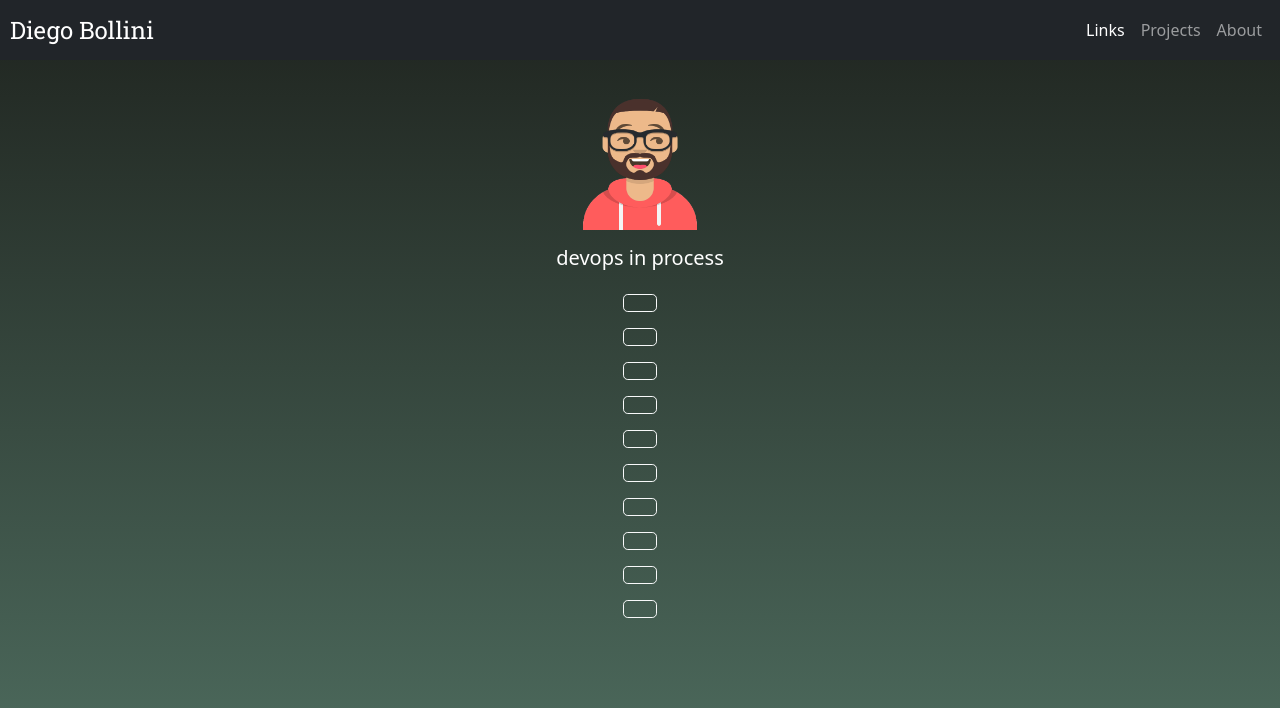
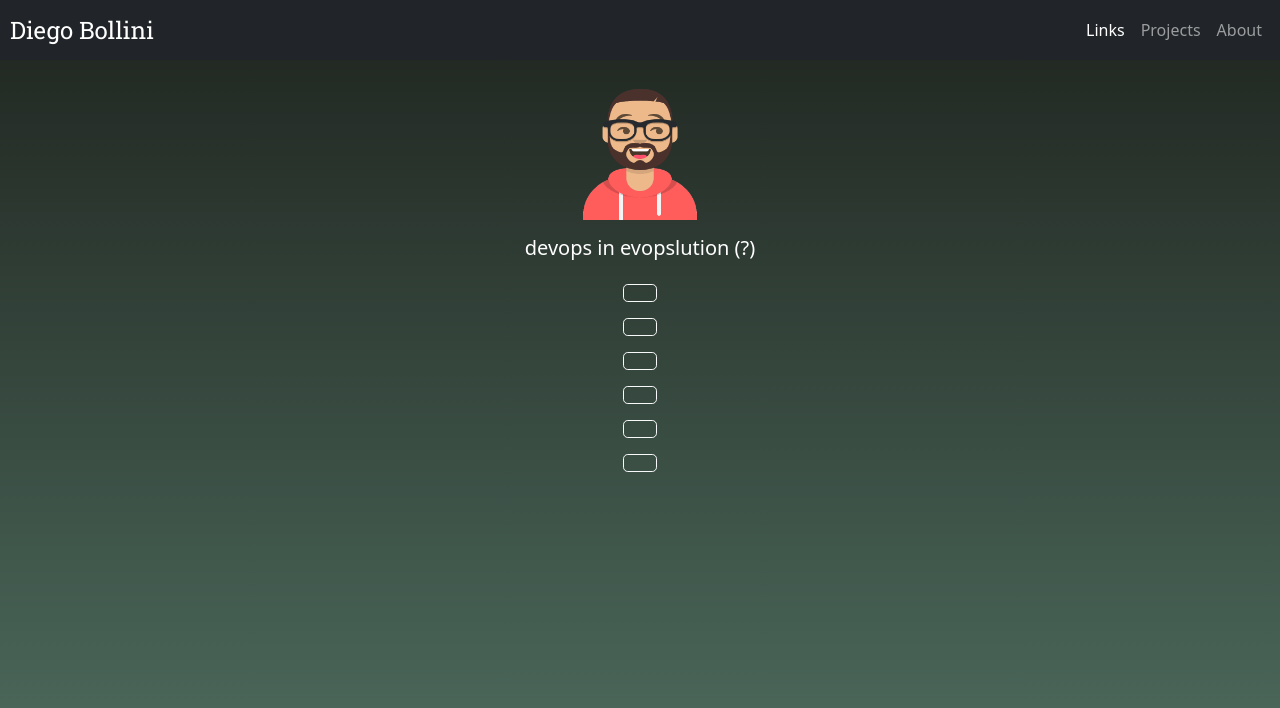
Before and after one commit to diegobollini/personal-portfolio, a React (Create React App) app: page / in a window 1280 px wide. Shown: the top 708 px of the page. Built offline with nearby package versions, Linux system fonts and the light colour scheme.

Commit message:
new icons in links

```diff
--- a/src/components/LinkButton.js
+++ b/src/components/LinkButton.js
@@ -2,40 +2,28 @@ import React, { useEffect, useState } from "react";
 import { Button } from "react-bootstrap";
 import { Icon } from "@iconify/react";
 import "./WidthLimit.scss";
-import googledriveIcon from "@iconify/icons-simple-icons/googledrive";
-import googlesearchconsoleIcon from "@iconify/icons-simple-icons/googlesearchconsole";
-import statuspageIcon from "@iconify/icons-simple-icons/statuspage";
-import helpdeskIcon from "@iconify/icons-simple-icons/helpdesk";
-import pcgamingwikiIcon from "@iconify/icons-simple-icons/pcgamingwiki";
-import slackIcon from "@iconify/icons-simple-icons/slack";
-import photocrowdIcon from "@iconify/icons-simple-icons/photocrowd";
 import githubIcon from "@iconify/icons-simple-icons/github";
 import gitlabIcon from "@iconify/icons-simple-icons/gitlab";
+import twitterIcon from "@iconify/icons-simple-icons/twitter";
+import linkedinIcon from "@iconify/icons-simple-icons/linkedin";
 import starshipIcon from "@iconify/icons-simple-icons/starship";
+import reactIcon from "@iconify/icons-simple-icons/react";
 
 const LinkButton = (props) => {
   const [icon, setIcon] = useState("");
   useEffect(() => {
-    if (props.link.includes("presentation")) {
-      setIcon(<Icon icon={googledriveIcon} />);
-    } else if (props.link.includes("sites")) {
-      setIcon(<Icon icon={googlesearchconsoleIcon} />);
-    } else if (props.link.includes("stats")) {
-      setIcon(<Icon icon={statuspageIcon} />);
-    } else if (props.link.includes("helpdesk")) {
-      setIcon(<Icon icon={helpdeskIcon} />);
-    } else if (props.link.includes("menu")) {
-      setIcon(<Icon icon={pcgamingwikiIcon} />);
-    } else if (props.link.includes("nubeadhoc")) {
-      setIcon(<Icon icon={photocrowdIcon} />);
-    } else if (props.link.includes("slack")) {
-      setIcon(<Icon icon={slackIcon} />);
+    if (props.link.includes("polywork")) {
+      setIcon(<Icon icon={starshipIcon} />);
+    } else if (props.link.includes("portfolio")) {
+      setIcon(<Icon icon={reactIcon} />);
     } else if (props.link.includes("github")) {
       setIcon(<Icon icon={githubIcon} />);
     } else if (props.link.includes("gitlab")) {
       setIcon(<Icon icon={gitlabIcon} />);
-    } else if (props.link.includes("ciber")) {
-      setIcon(<Icon icon={starshipIcon} />);
+    } else if (props.link.includes("twitter")) {
+      setIcon(<Icon icon={twitterIcon} />);
+    } else if (props.link.includes("linkedin")) {
+      setIcon(<Icon icon={linkedinIcon} />);
     }
   }, [props]);
   return (
--- a/src/components/LinkList.js
+++ b/src/components/LinkList.js
@@ -4,16 +4,12 @@ import LinkButton from "./LinkButton";
 
 const LinkList = () => {
   const links = [
-    "https://docs.google.com/presentation/d/1r9JAXI3UXGQ3AT3hu6cBgOJJMiYquPVyeyxaaKBIgOM/edit?usp=sharing",
-    "https://sites.google.com/arbusta.net/plataformas",
-    "https://stats.uptimerobot.com/l7g7zf2MGN",
-    "https://arbusta.nubeadhoc.com/web#view_type=kanban&model=helpdesk.ticket&action=353&active_id=2&menu_id=231",
-    "https://arbusta.nubeadhoc.com/web#action=948&cids=1%2C4%2C5&menu_id=131",
-    "https://arbusta.nubeadhoc.com/",
-    "https://arbustanet.slack.com/",
-    "https://github.com/ArbustaIT",
-    "https://gitlab.com/arbustait",
-    "https://magic.ly/ciberarbusta",
+    "https://github.com/diegobollini/personal-portfolio",
+    "https://github.com/diegobollini",
+    "https://gitlab.com/diegobollini",
+    "https://www.linkedin.com/in/diegobollini/",
+    "https://twitter.com/diegobollini",
+    "https://www.polywork.com/bolli",
   ];
 
   return (
@@ -26,7 +22,7 @@ const LinkList = () => {
           src={`${process.env.PUBLIC_URL}/avatar_diego.png`}
           className="mb-3"
         />
-        <h5 className="mb-4 text-white">devops in process</h5>
+        <h5 className="mb-4 text-white">devops in evopslution (?)</h5>
         {links.map((link) => (
           <LinkButton key={link} link={link} />
         ))}
--- a/src/components/MainNavigation.js
+++ b/src/components/MainNavigation.js
@@ -24,7 +24,7 @@ const MainNavigation = () => {
     <Navbar
       bg="dark"
       variant="dark"
-      style={{ padding: "10px", marginBottom: "20px" }}
+      style={{ padding: "10px", marginBottom: "10px" }}
     >
       <Navbar.Brand
         className="logo-font"
```
